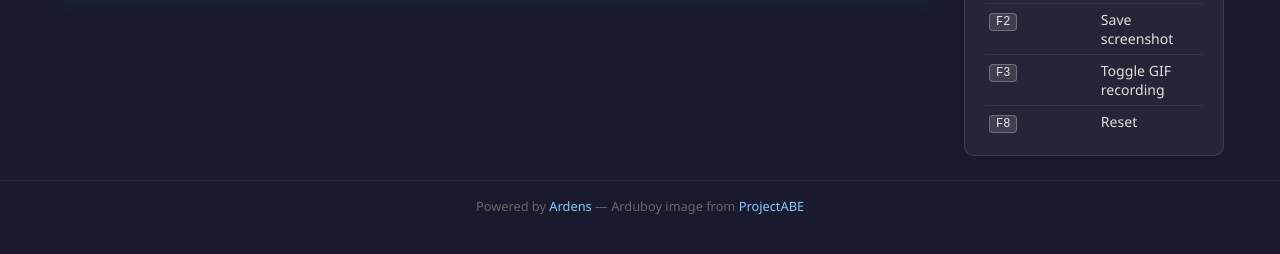
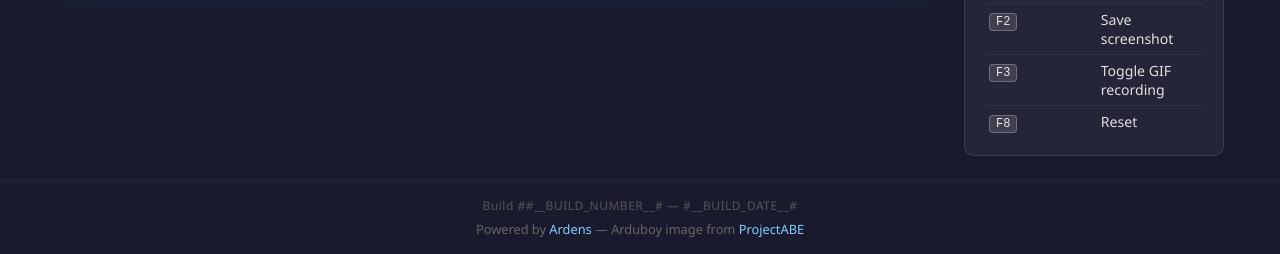
Before and after one commit to devchew/Claudia-arduboy-game, a plain HTML site: page web/index.html in a window 1280 px wide. Shown: the part 762-1016 px from the top of the page. Before the commit the page ends 993 px from the top, so only its background shows below. Drawn offline with Linux system fonts and the light colour scheme.

Commit message:
build id

```diff
--- a/web/index.html
+++ b/web/index.html
@@ -186,6 +186,13 @@
     footer a:hover {
       text-decoration: underline;
     }
+
+    .build-info {
+      margin-bottom: 6px;
+      font-size: 0.75rem;
+      color: #555;
+      letter-spacing: 0.5px;
+    }
   </style>
 </head>
 <body>
@@ -224,6 +231,7 @@
   </main>
 
   <footer>
+    <div class="build-info">Build #<span id="build-number">#__BUILD_NUMBER__#</span> &mdash; <span id="build-date">#__BUILD_DATE__#</span></div>
     Powered by <a href="https://github.com/tiberiusbrown/Ardens" target="_blank" rel="noopener">Ardens</a> &mdash;
     Arduboy image from <a href="https://github.com/felipemanga/ProjectABE" target="_blank" rel="noopener">ProjectABE</a>
   </footer>
```
Also changed, not shown: 1 other file.
